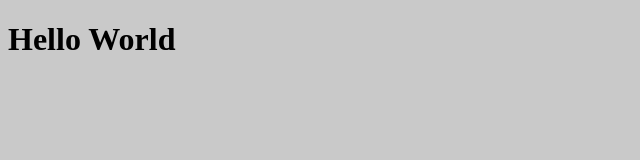
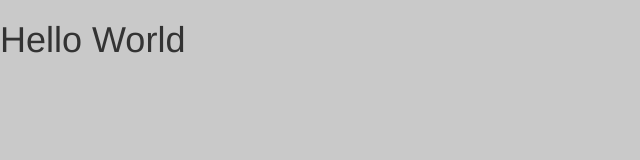
Before and after one commit to Team8FullStack/Team8FullStack, a website: page FE/index.html in a window 1280 px wide. Shown: the whole page, without its empty margins (0-640 px from the left). Drawn offline with nearby package versions, Linux system fonts and the light colour scheme; files that its build step writes are made by us from their sources.

Commit message:
added bootstrap link in html head

```diff
--- a/FE/index.html
+++ b/FE/index.html
@@ -3,6 +3,7 @@
   <head>
     <meta charset="utf-8">
     <title>Title</title>
+    <link rel="stylesheet" href="FE/bower_components/bootstrap/dist/css/bootstrap.css" media="screen" title="no title" charset="utf-8">
     <link rel="stylesheet" href="FE/style/style.css">
   </head>
   <body>
```
